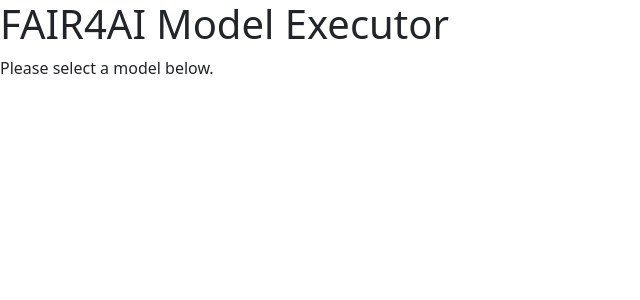
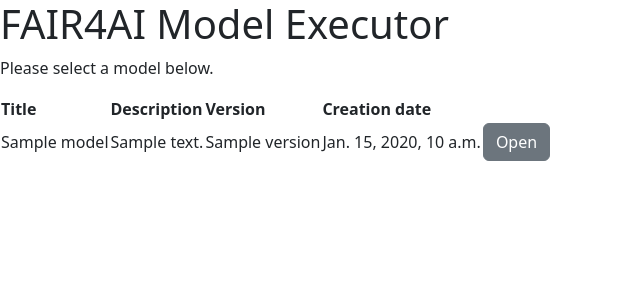
Before and after one commit to MaastrichtU-BISS/FAIRmodels-backend, a Django app: template executor/templates/index.html in a window 1280 px wide. Shown: the top 300 px of the page, without its empty margins (0-640 px from the left). Run offline with Django 5.2, Linux system fonts and the light colour scheme; the template is opened without the code that fills it: most values are stand-ins (such as "Sample title", 1, 10 or a date in 2020).

Commit message:
Added view page for available models

```diff
--- a/executor/templates/index.html
+++ b/executor/templates/index.html
@@ -3,4 +3,24 @@
 {% block content %}
     <h1>FAIR4AI Model Executor</h1>
     <p>Please select a model below.</p>
+    <table class="datatable table-striped">
+        <thead>
+            <tr>
+                <th>Title</th>
+                <th>Description</th>
+                <th>Version</th>
+                <th>Creation date</th>
+            </tr>
+        </thead>
+        <tbody>
+            {% for model in models %}
+                <tr>
+                    <td>{{ model.title }}</td>
+                    <td>{{ model.description }}</td>
+                    <td>{{ model.version }}</td>
+                    <td>{{ model.created_at }}</td>
+                    <td><a href="./{{ model.id }}" role="button" class="btn btn-secondary float-right">Open</a></td>
+                </tr>
+            {% endfor %}
+    </table>
 {% endblock %}
```
Also changed, not shown: executor/views.py (+25 -2 lines).
